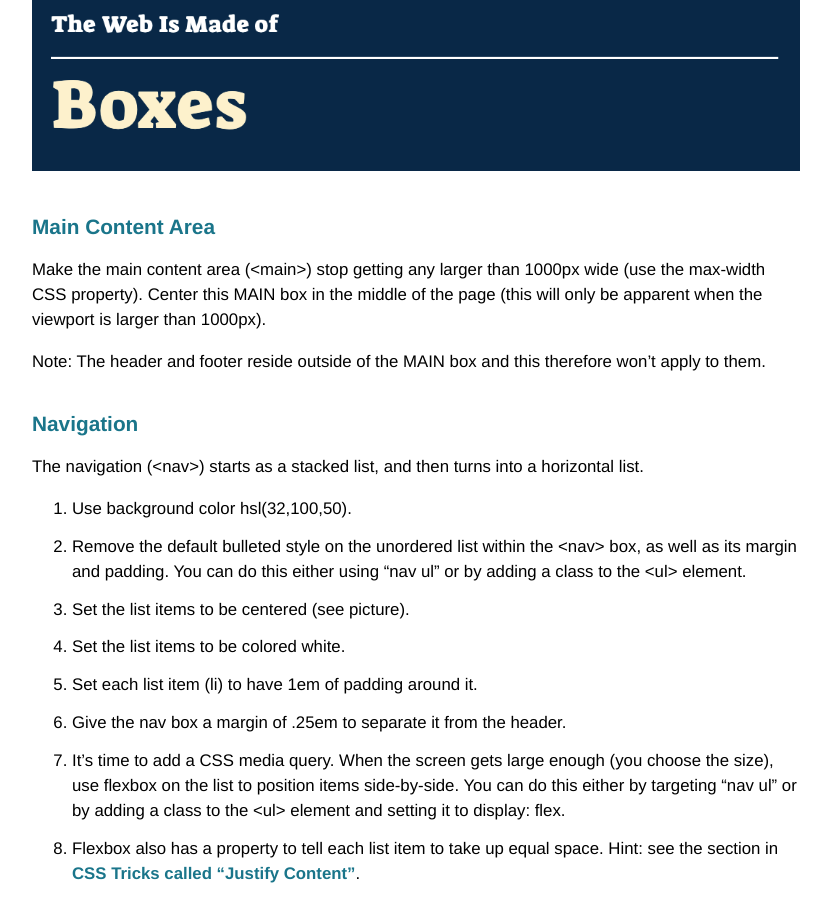
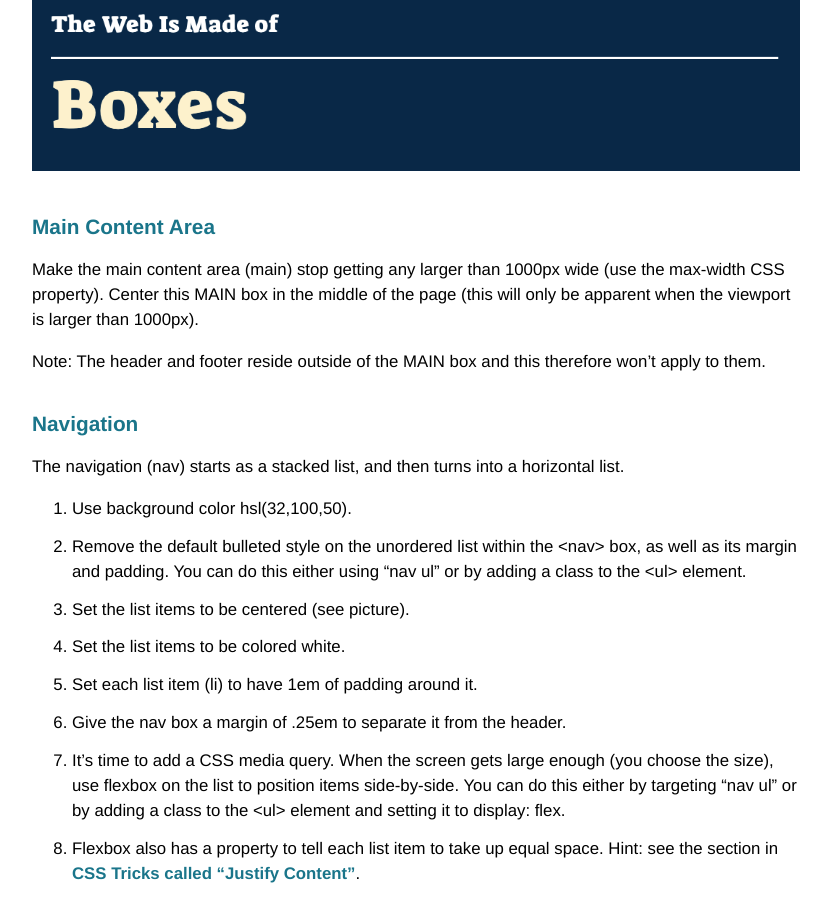
Before and after one commit to KentStateWeb/rwd, a Jekyll site: the page built from _assignments/layout2.md, in a window 1280 px wide and 900 px high, scrolled down 5191 px. Shown: the whole window, without its empty margins (224-1055 px from the left). Built offline with Jekyll 4.4.1, drawn with Linux system fonts in a browser that asks for light colours; some of the changed lines change nothing that is shown.

Commit message:
Updated layout assignment mistakes

```diff
--- a/_assignments/layout2.md
+++ b/_assignments/layout2.md
@@ -52,14 +52,14 @@ Let's start with the header (<header>).  Rather than telling you what rules to u
 
 ### Main Content Area
 
-Make the main content area (<main>) stop getting any larger than 1000px wide (use the max-width CSS property).  Center this MAIN box in the middle of the page (this will only be apparent when the viewport is larger than 1000px).
+Make the main content area (main) stop getting any larger than 1000px wide (use the max-width CSS property).  Center this MAIN box in the middle of the page (this will only be apparent when the viewport is larger than 1000px).
 
 Note: The header and footer reside outside of the MAIN box and this therefore won't apply to them.
 
 
 ### Navigation
 
-The navigation (<nav>) starts as a stacked list, and then turns into a horizontal list.
+The navigation (nav) starts as a stacked list, and then turns into a horizontal list.
 
 1.  Use background color hsl(32,100,50).
 2.  Remove the default bulleted style on the unordered list within the <nav> box, as well as its margin and padding.  You can do this either using "nav ul" or by adding a class to the <ul> element.
```
